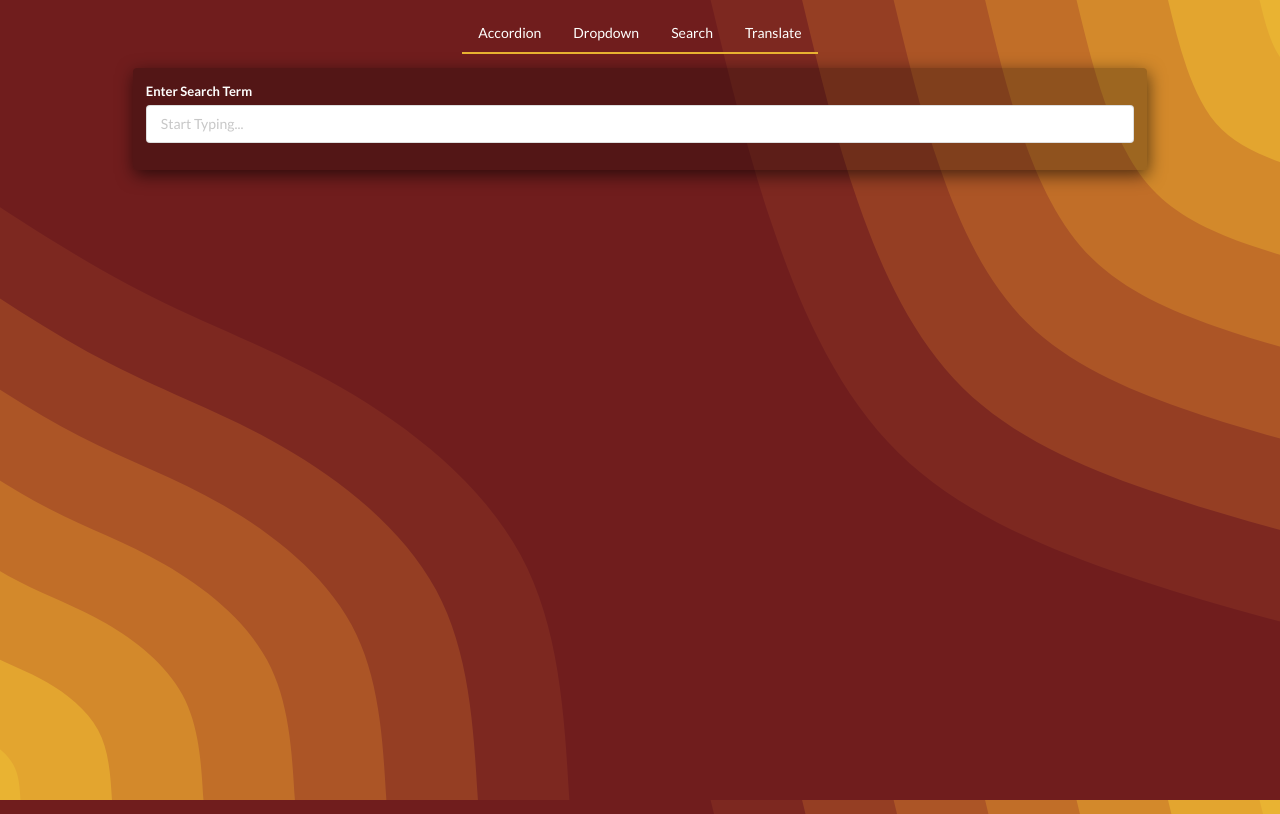
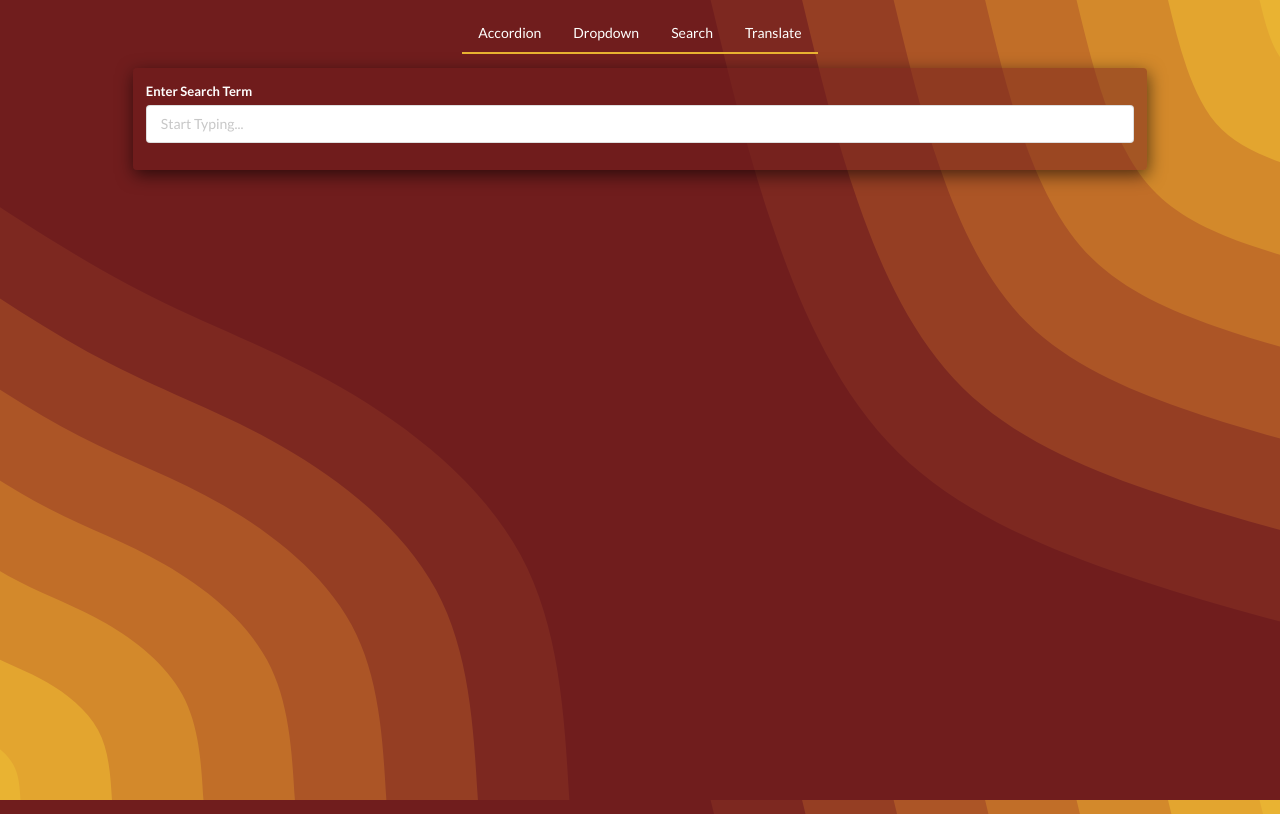
Before and after one commit to lpmurray16/Small_React_Projects, a React (Create React App) app in the folder widgets/: page /search in a window 1280 px wide. Built offline with nearby package versions, Linux system fonts and the light colour scheme; a web font is replaced by a local one.

Commit message:
minor changes

```diff
--- a/widgets/src/App.js
+++ b/widgets/src/App.js
@@ -60,6 +60,7 @@ export default () => {
     const [path, setPath] = useState("/");
 
     // final JSX returned from App.js which includes and uses all components within this application.
+    // displayed through Routing without React Router
     return (
         <div className="wider flex-center col">
             <Header />
--- a/widgets/src/styles/global.css
+++ b/widgets/src/styles/global.css
@@ -99,7 +99,7 @@ h1.title_top {
 }
 .cover_container {
     padding: 1vw;
-    background-color: #00000042;
+    background-color: #701d1d78;
     border-radius: 4px;
     max-width: 100%;
     box-shadow: 1px 5px 17px #0009;
```
